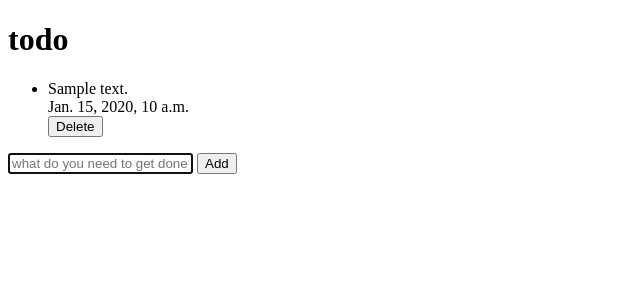
After one commit to MattiWheels/Todo-Django-App, a Django app: template mysite/templates/testing.html in a window 1280 px wide. The commit adds this page. Shown: the top 300 px of the page, without its empty margins (0-640 px from the left). Run offline with Django 3.2, Linux system fonts and the light colour scheme; the template is opened without the code that fills it: most values are stand-ins (such as "Sample title", 1, 10 or a date in 2020).

Commit message:
formatting

```diff
--- /dev/null
+++ b/mysite/templates/testing.html
@@ -0,0 +1,39 @@
+
+{% load static %}
+<!doctype html>
+<html>
+    <head>
+        <meta charset="utf-8">
+        <meta name="viewport" content="width=device-width, initial-scale=1, shrink-to-fit=no">
+        <title>- TESTING AREA -</title>
+    </head>
+
+    <body>
+        <div class="todo-container">
+            <h1>todo</h1>
+            <ul class="todoitem-list">
+                {% for todo in all_items %}
+                    <li class="todoitem">{{ todo.content }}<br>
+                        <span id="time">{{ todo.time }}</span><br> <!-- List todo item content and time -->
+
+                        <form action="/deleteTodo/{{ todo.id }}/" method="post">{% csrf_token %}
+                            <input id="deleteBtn" type="submit" value="Delete"/> <!-- Delete todo item -->
+                        </form>
+                    </li>
+                {% endfor %}
+            </ul>
+            <div class="addform">
+                <form name="addTodoForm" action="/addTodo/0/" method="post">{% csrf_token %} <!-- When next page validation is ready: onsubmit="validateForm()" -->
+                    <input id="todo-input" type="text" name="content" placeholder="what do you need to get done?"/>
+                    <input type="submit" value="Add"/>
+                </form>
+            </div>
+        </div>
+        <!-- Optional JavaScript -->
+        <script>
+            window.onload = function() {
+                var input = document.getElementById("todo-input").focus();
+            }
+        </script>
+    </body>
+</html>
--- a/mysite/templates/todo.html
+++ b/mysite/templates/todo.html
@@ -30,7 +30,6 @@
               <li class="todoitem list-group-item bg-dark text-light">
                 {{ todo.content }}<br>
                 <span id="time">{{ todo.time }}</span><br> <!-- List todo item content and time -->
-
                 <form action="/deleteTodo/{{ todo.id }}/" method="post">{% csrf_token %}
                   <input class="btn btn-link" id="deleteBtn" type="submit" value="Delete"/> <!-- Delete todo item -->
                 </form>
```
